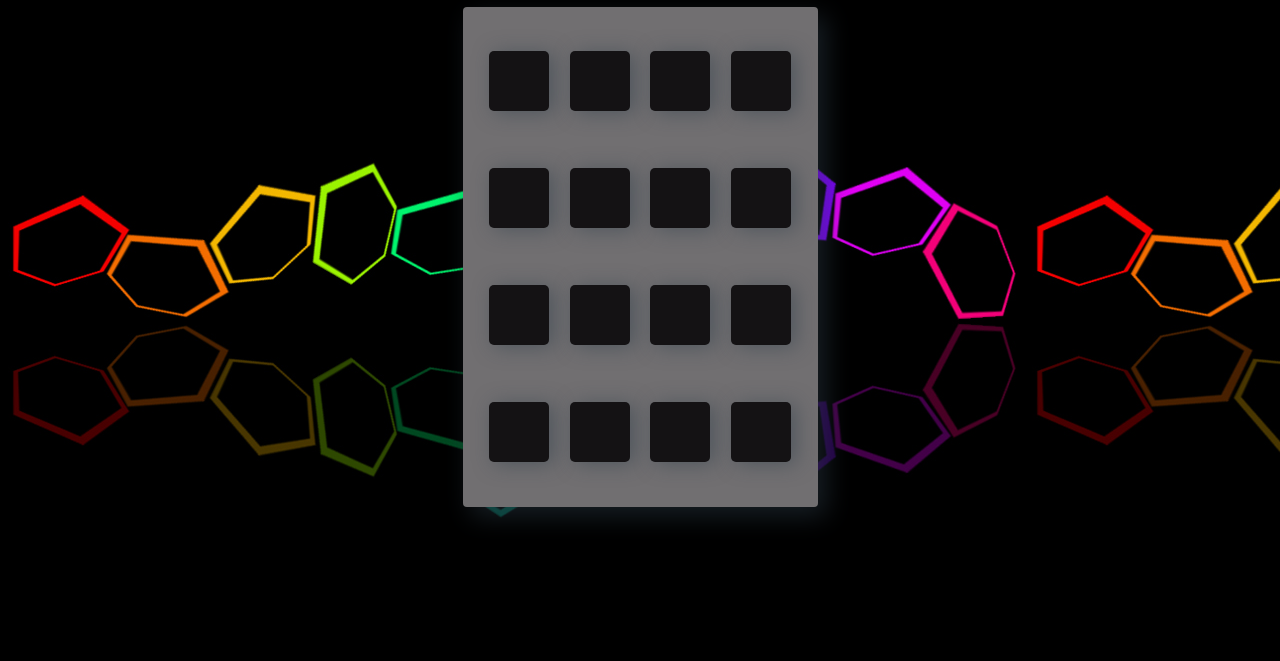
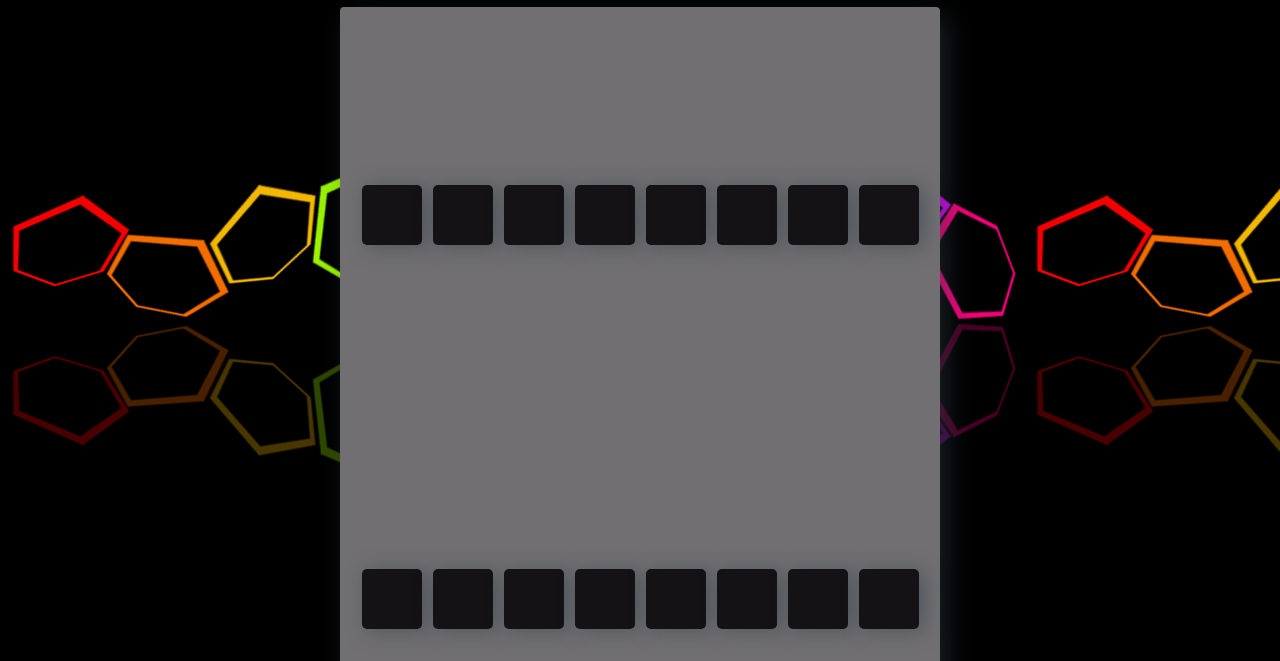
Before and after one commit to mr-jain/Memory_Game, a plain HTML site: page index.html in a window 1280 px wide. Shown: the part 139-800 px from the top of the page. Drawn offline with Linux system fonts and the light colour scheme.

Commit message:
Update app.css

```diff
--- a/css/app.css
+++ b/css/app.css
@@ -249,8 +249,8 @@ h1 {
 	}
 
 	.deck {
-		width: 355px;
-		height: 500px;
+		width: 600px;
+		height: 800px;
 	}
 
 	.deck .card {
```
